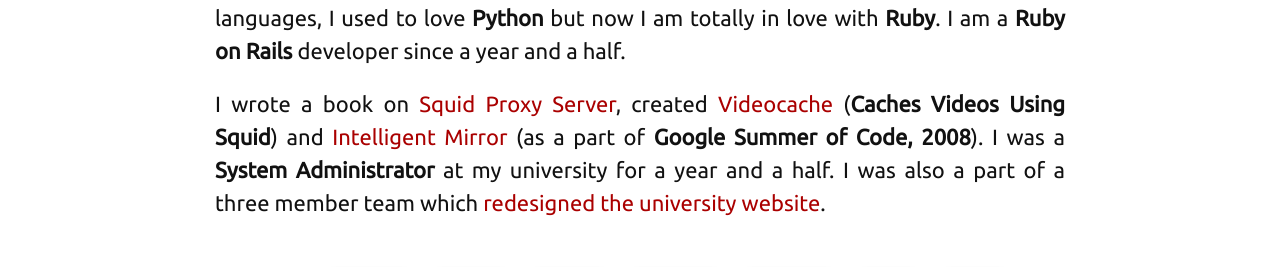
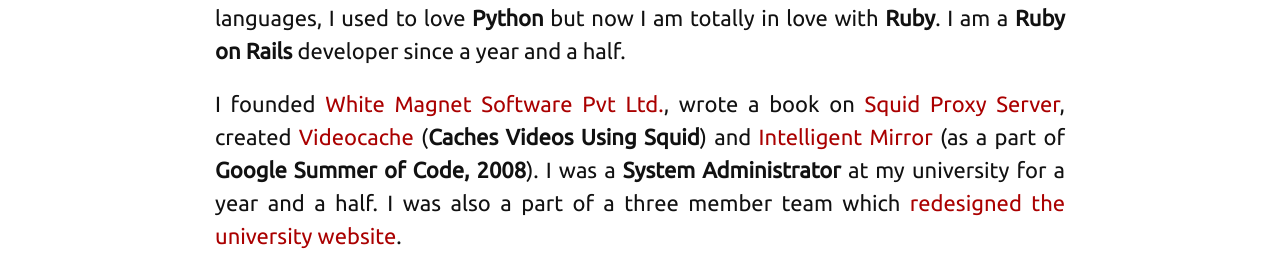
Before and after one commit to kulbirsaini/Home-Page, a plain HTML site: page index.html in a window 1280 px wide. Shown: the part 491-758 px from the top of the page. Drawn offline with Linux system fonts and the light colour scheme.

Commit message:
Company name added.

```diff
--- a/index.html
+++ b/index.html
@@ -62,7 +62,7 @@
 
       <div id="aboutme">
         <p>Hello! I'm <strong>Kulbir Saini,</strong> a hacker, writer and entrepreneur based in Hyderabad, India. I love <strong>Open Source</strong> and <strong>Fedora</strong> is my favorite operating system. In programming languages, I used to love <strong>Python</strong> but now I am totally in love with <strong>Ruby</strong>. I am a <strong>Ruby on Rails</strong> developer since a year and a half.</p>
-        <p>I wrote a book on <a href="http://link.packtpub.com/XfcxIK" target="_blank">Squid Proxy Server</a>, created <a href="http://cachevideos.com/" target="_blank">Videocache</a> (<strong>Caches Videos Using Squid</strong>) and <a href="http://gofedora.com/archives/category/intelligentmirror/" target="_blank">Intelligent Mirror</a> (as a part of <strong>Google Summer of Code, 2008</strong>). I was a <strong>System Administrator</strong> at my university for a year and a half. I was also a part of a three member team which <a href="http://iiit.ac.in/" rel="nofollow" target="_blank">redesigned the university website</a>.</p>
+        <p>I founded <a href="http://whitemagnet.com/" target="_blank">White Magnet Software Pvt Ltd.</a>, wrote a book on <a href="http://link.packtpub.com/XfcxIK" target="_blank">Squid Proxy Server</a>, created <a href="http://cachevideos.com/" target="_blank">Videocache</a> (<strong>Caches Videos Using Squid</strong>) and <a href="http://gofedora.com/archives/category/intelligentmirror/" target="_blank">Intelligent Mirror</a> (as a part of <strong>Google Summer of Code, 2008</strong>). I was a <strong>System Administrator</strong> at my university for a year and a half. I was also a part of a three member team which <a href="http://iiit.ac.in/" rel="nofollow" target="_blank">redesigned the university website</a>.</p>
       </div>
       <div class="clear"></div>
 
```
